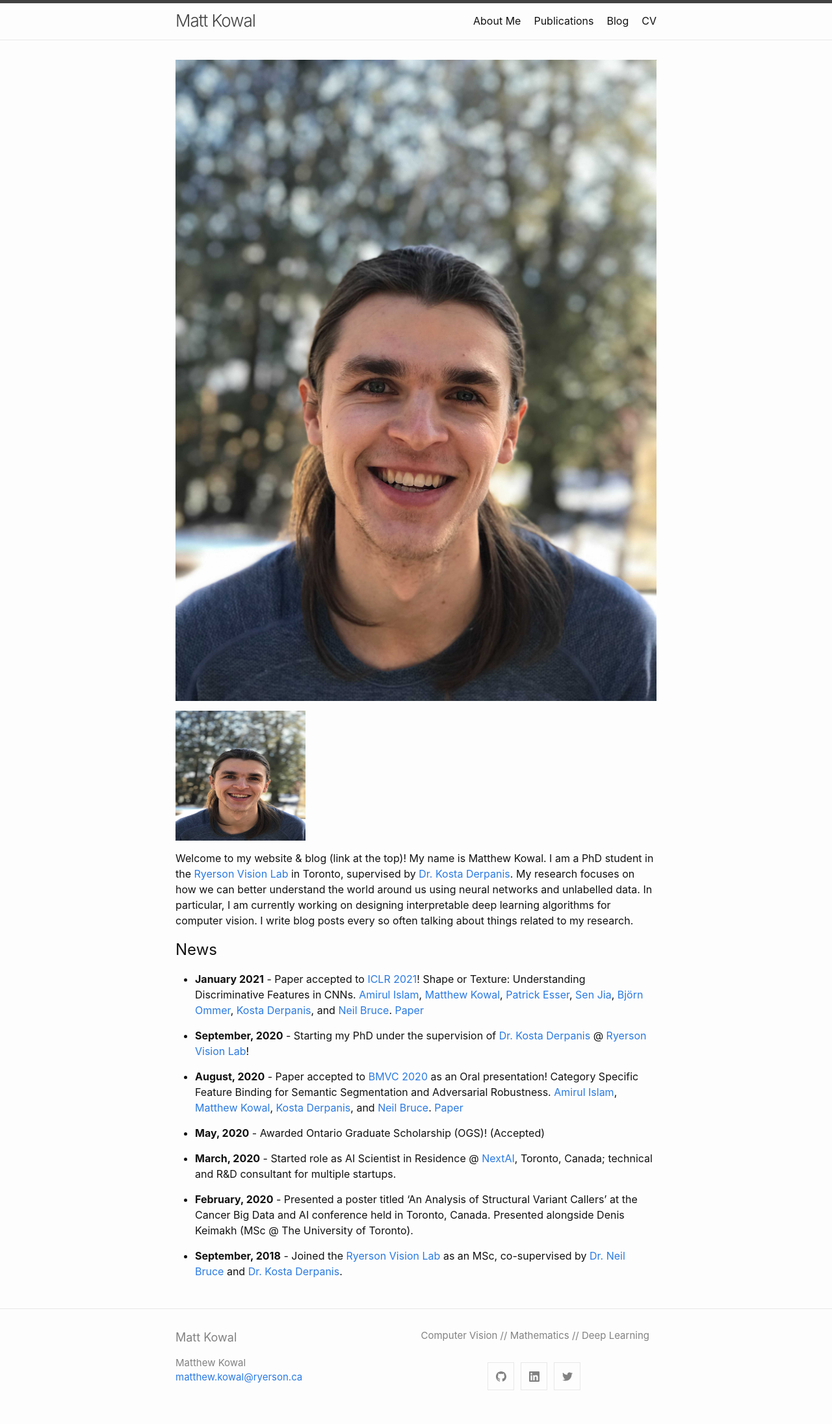
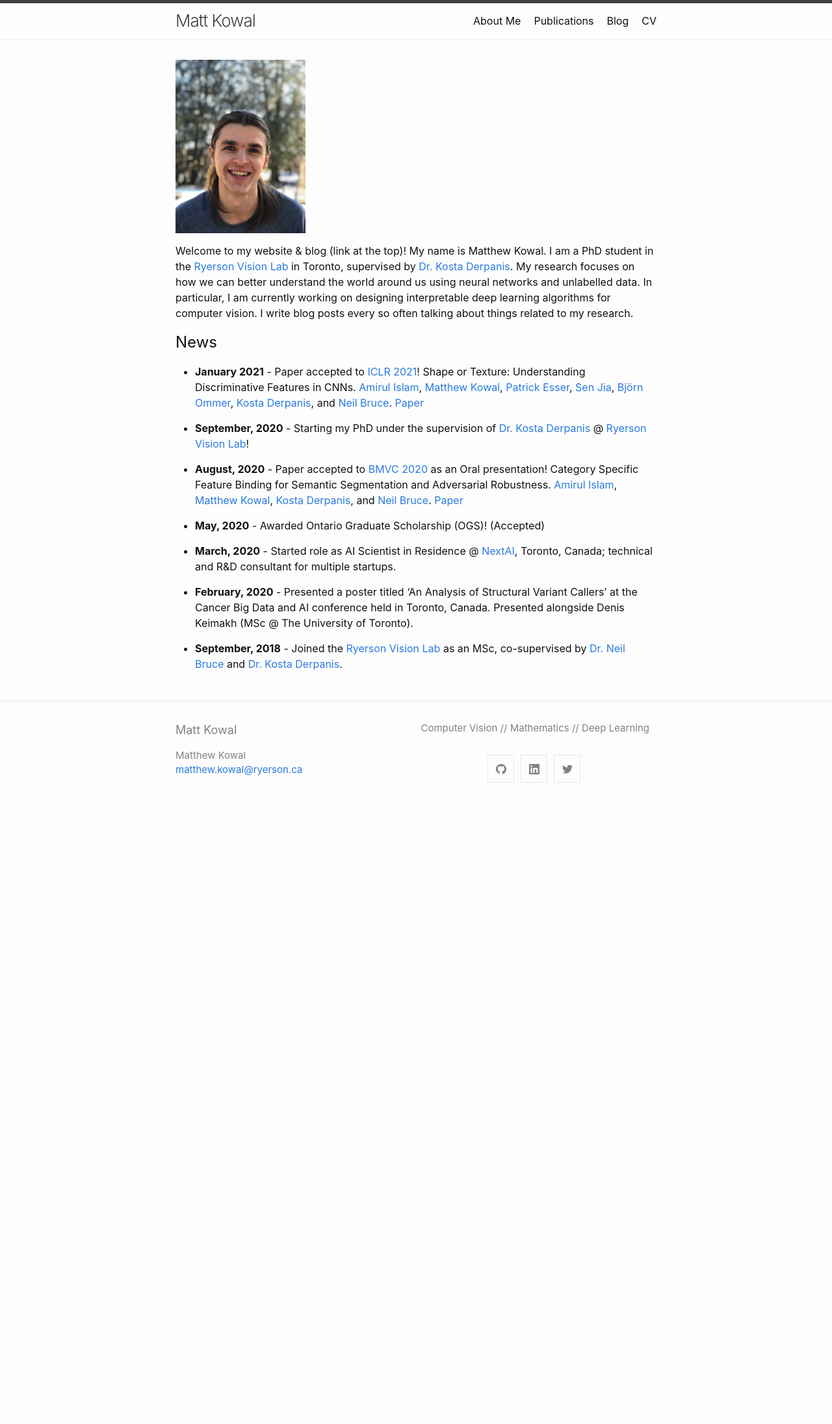
Before and after one commit to MKowal2/MKowal4.github.io, a Jekyll site: the page built from index.md, in a window 1280 px wide. Shown: the whole page at 65% size. Built offline with Jekyll 4.4.1, drawn with Linux system fonts in a browser that asks for light colours; after the commit the page ends 1257 px from its top, so only the background shows below that.

Commit message:
Update index.md

```diff
--- a/index.md
+++ b/index.md
@@ -8,9 +8,7 @@
 layout: home
 ---
 
-![<img src="profile.jpg" width="150"/>](images/profile.jpg)
-
-<img src="images/profile.jpg" width="200" height="200">
+<img src="images/profile.jpg" width="200">
 
 
 
```
